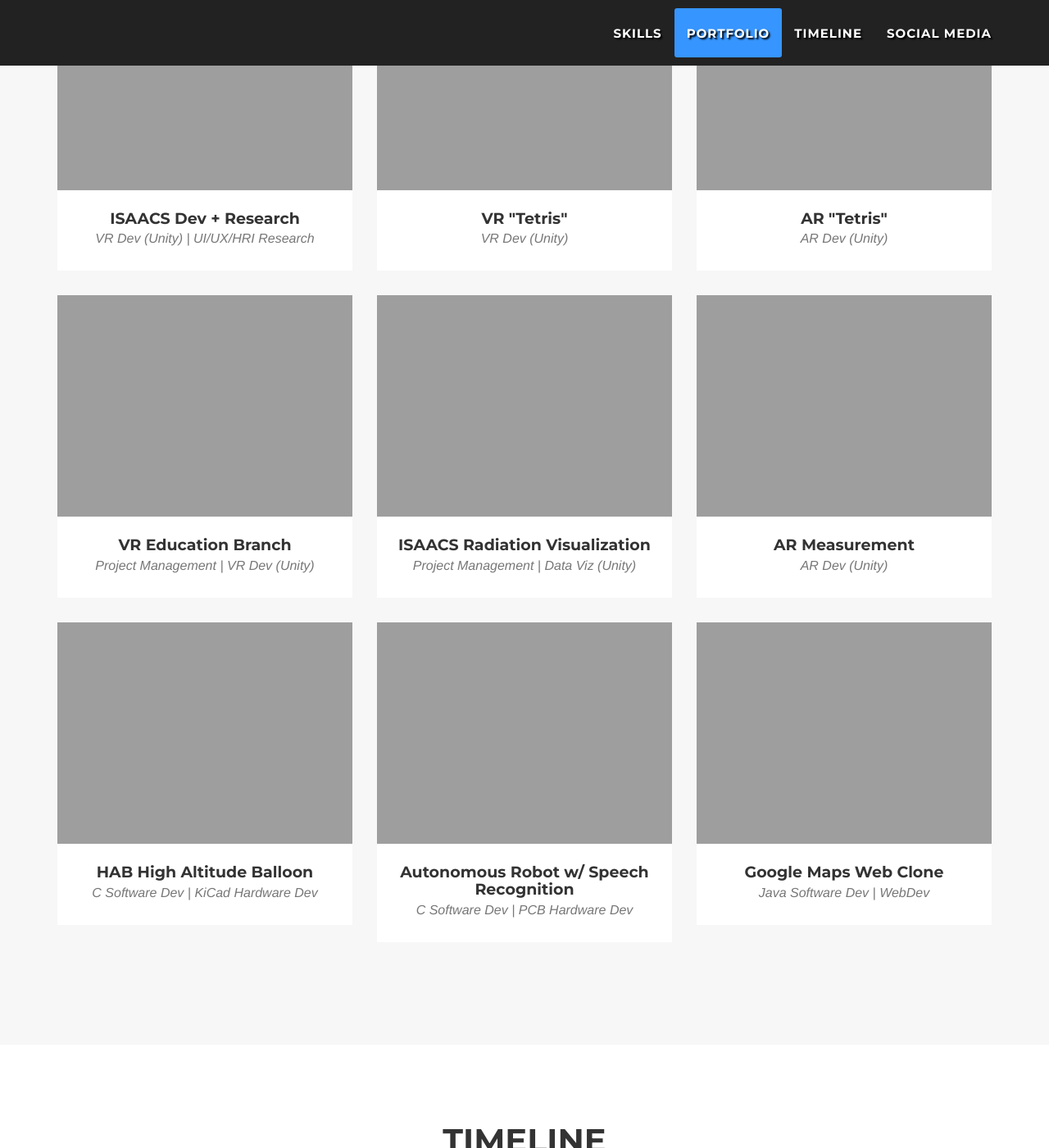
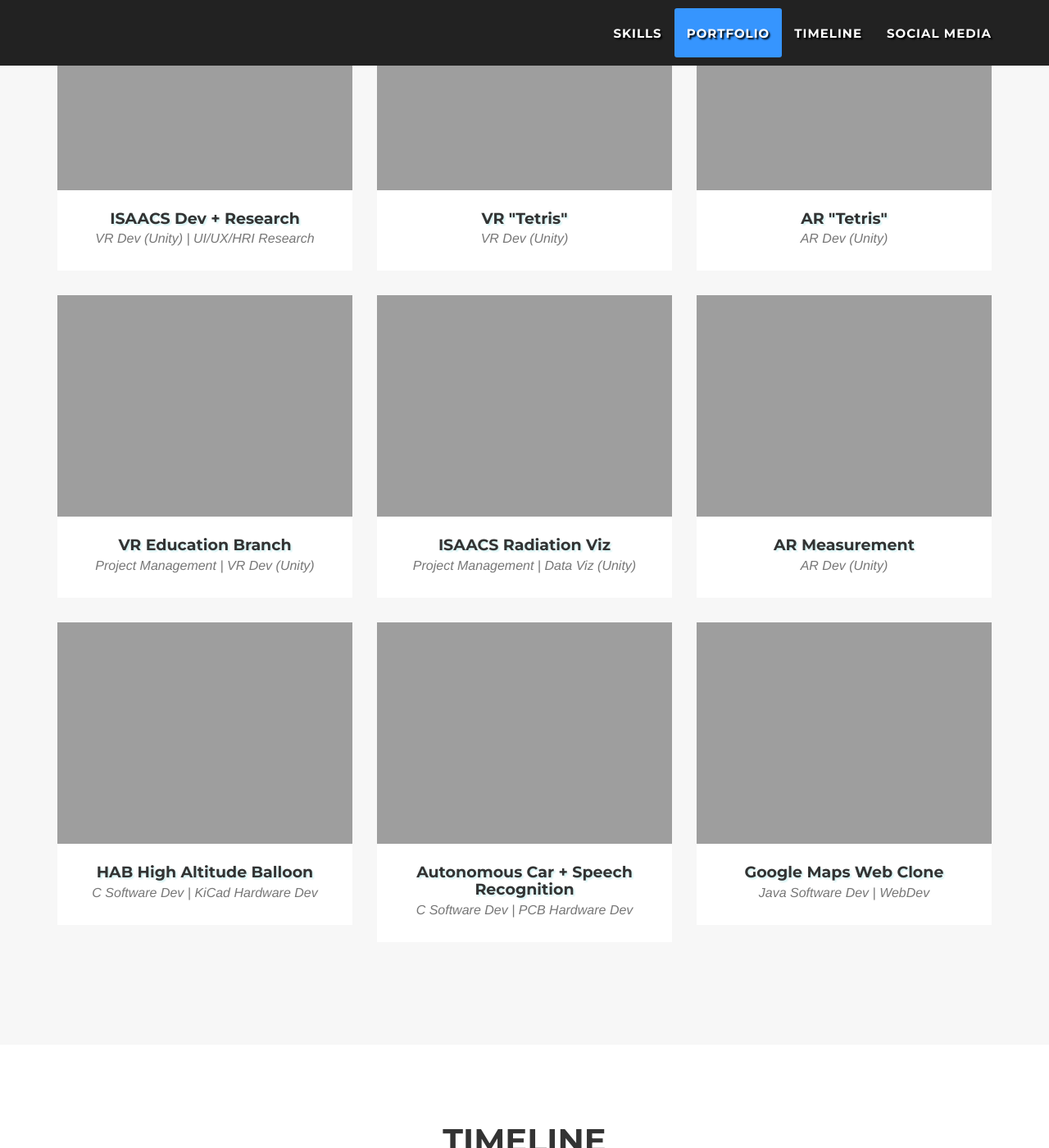
Before and after one commit to lakerpaxtan/personalWebsite, a Jekyll site: the page built from _posts/2014-07-13-project-6.markdown, in a window 1280 px wide and 1400 px high, scrolled down 1769 px. Shown: the whole window at 82% size. Built offline with Jekyll 4.4.1, drawn with Linux system fonts in a browser that asks for light colours; some web fonts are replaced.

Commit message:
more style

```diff
--- a/_includes/css/agency.css
+++ b/_includes/css/agency.css
@@ -421,6 +421,7 @@
 #portfolio .portfolio-item .portfolio-caption h4 {
     margin: 0;
     text-transform: none;
+    text-shadow: 2px 2px 2px #d4f3f4;
 }
 
 #portfolio .portfolio-item .portfolio-caption p {
@@ -428,7 +429,11 @@
     font-family: {{ site.data.template.font.secondary }};
     font-size: 16px;
     font-style: italic;
+
+
 }
+
+
 
 #portfolio * {
     z-index: 2;
--- a/_includes/portfolio_grid.html
+++ b/_includes/portfolio_grid.html
@@ -19,7 +19,7 @@
                         <img src="img/portfolio/{{ post.thumbnail }}" class="img-responsive img-centered" alt="" width ="1000" height = "780">
                     </a>
                     <div class="portfolio-caption">
-                        <h4>{{ post.title }}</h4>
+                        <h4 class>{{ post.title }} </h4>
                         <p class="text-muted">{{ post.subtitle }}</p>
                     </div>
                 </div>
--- a/_posts/2014-07-11-project-8.markdown
+++ b/_posts/2014-07-11-project-8.markdown
@@ -1,5 +1,5 @@
 ---
-title: Autonomous Robot w/ Speech Recognition
+title: Autonomous Car + Speech Recognition
 subtitle: C Software Dev | PCB Hardware Dev
 layout: default
 modal-id: 8
--- a/_posts/2014-07-13-project-6.markdown
+++ b/_posts/2014-07-13-project-6.markdown
@@ -1,5 +1,5 @@
 ---
-title: ISAACS Radiation Visualization
+title: ISAACS Radiation Viz
 subtitle: Project Management | Data Viz (Unity)
 layout: default
 modal-id: 6
```
